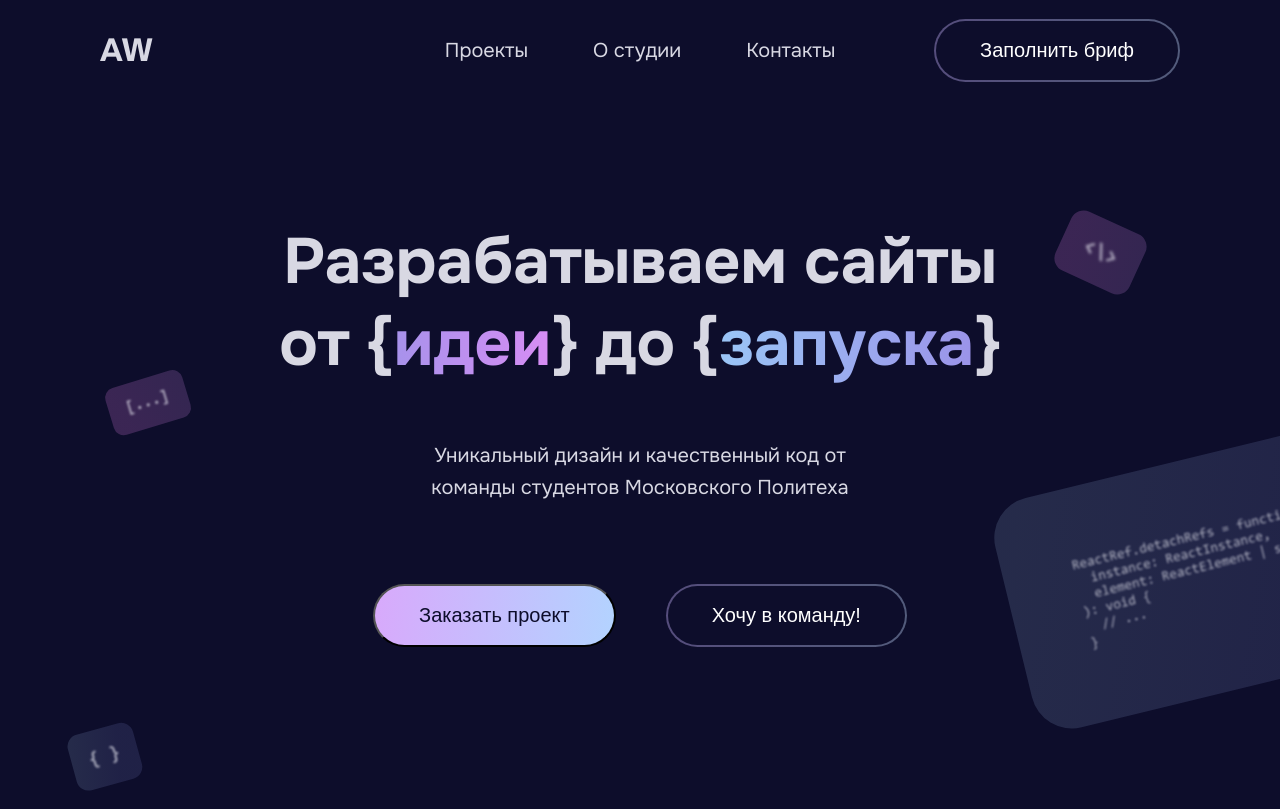
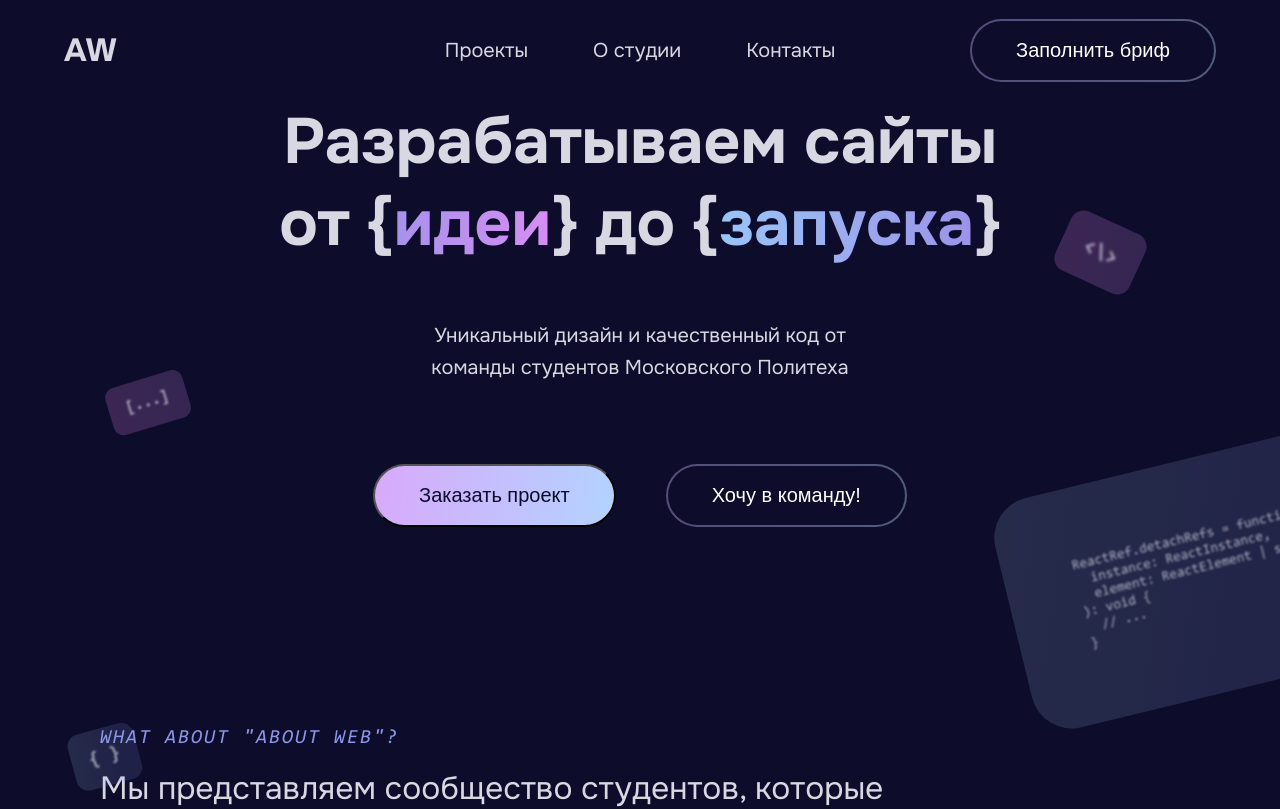
Before and after one commit to Isas2g/web-studio-react, a React app: page / in a window 1280 px wide. Shown: the top 809 px of the page. Built offline with nearby package versions, Linux system fonts and the light colour scheme.

Commit message:
fix: Исправлен Header (исправлено выравнивание и добавлен cursor: pointer) и Button (добавлен cursor: pointer)

```diff
--- a/src/shared/ui/Button/style.scss
+++ b/src/shared/ui/Button/style.scss
@@ -9,6 +9,7 @@
   border: 1px solid #53587b;
   position: relative;
   box-sizing: border-box;
+  cursor: pointer;
 
   $border: 2px;
   color: #fff;
@@ -35,4 +36,5 @@
   border-radius: 100px;
   color: $action-button-text-color;
   font-size: 20px;
+  cursor: pointer;
 }
--- a/src/shared/ui/Header/index.tsx
+++ b/src/shared/ui/Header/index.tsx
@@ -5,7 +5,7 @@ import { Link } from 'react-router-dom';
 
 const Header = () => {
   return (
-    <div className="header">
+    <div className="header container">
       <Link to="/" className="logo">
         AW
       </Link>
@@ -15,7 +15,7 @@ const Header = () => {
         <li>Контакты</li>
       </ul>
       <Button
-        style={{ position: 'absolute', right: '100px' }}
+        style={{ position: 'absolute', right: '0px' }}
         text={'Заполнить бриф'}
       />
     </div>
--- a/src/shared/ui/Header/style.scss
+++ b/src/shared/ui/Header/style.scss
@@ -4,9 +4,8 @@
   display: flex;
   justify-content: center;
   align-items: center;
-  padding: 38px 100px;
+  padding: 38px 0;
   position: relative;
-  margin-bottom: 120px;
 }
 
 .logo {
@@ -15,7 +14,7 @@
   color: $main-text-color;
   text-decoration: none;
   position: absolute;
-  left: 100px;
+  left: 0px;
 }
 
 .menu {
@@ -27,7 +26,7 @@
 
   li {
     margin-right: 65px;
-
+    cursor: pointer;
     &:last-child {
       margin-right: 0;
     }
```
